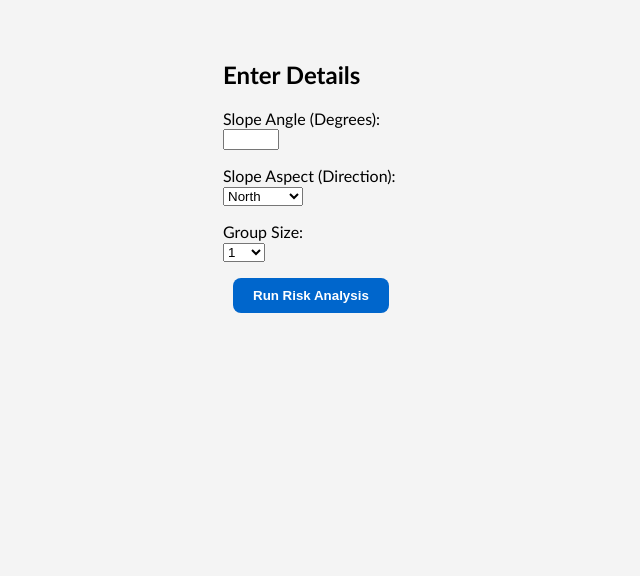
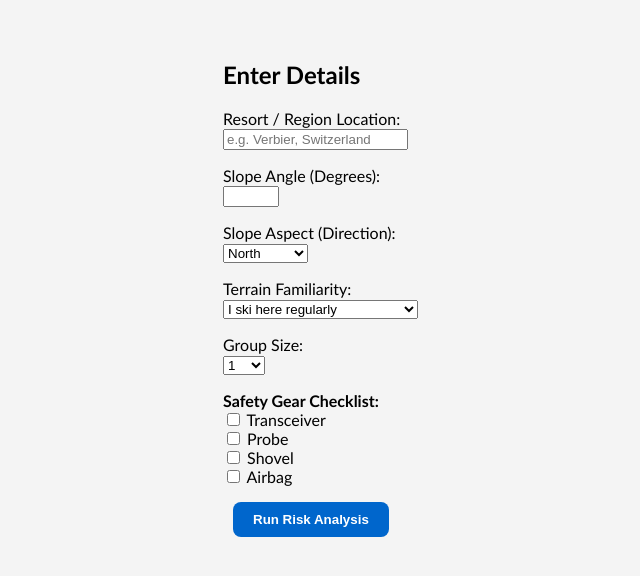
Before and after one commit to jmarty-create/cs27-internal-assessment-link-jmarty, a Flask app: page /evaluate in a window 1280 px wide. Shown: the part 61-637 px from the top of the page, without its empty margins (167-807 px from the left). Run offline with Flask 3, Linux system fonts and the light colour scheme.

Commit message:
I now have results.html and am linking the evaluation file and making it possible for the different outputs of the evaluation function to be sent back to html passing by app.py.

```diff
--- a/app.py
+++ b/app.py
@@ -1,4 +1,5 @@
-from flask import Flask, render_template
+from flask import Flask, render_template, request
+from evaluation import calculate_risk
 
 app = Flask(__name__)
 @app.route('/')
@@ -11,5 +12,14 @@ def evaluate():
     return render_template('evaluate.html')
 
 
+@app.route('/calculate', methods=['POST'])
+def calculate():
+   # here flask takes everything the user typed or selected in <form> using request.form
+   verdict, color, risk_score, eaws_danger, reason = calculate_risk(request.form)
+
+
+   # render_template fills the html variables from the results and equates them to the python variable(left of equals is html and right is python that was calculated)
+   return render_template('results.html',verdict=verdict,color=color,score=risk_score,eaws=eaws_danger,reason=reason)
+
 if __name__ == '__main__':
     app.run(debug=True)
--- a/templates/evaluate.html
+++ b/templates/evaluate.html
@@ -1,7 +1,7 @@
 <!DOCTYPE html>
 <html>
 <head>
-    <title>SlopeGuard Assessment</title>
+    <title>SlopeGuard - Assessment</title>
     <link rel="stylesheet" href="{{ url_for('static', filename='style.css') }}">
 </head>
 <body>
@@ -20,23 +20,41 @@
         <h2>Enter Details</h2>
 
         <form action="/calculate" method="POST">
+            <p>
+                <label>Resort / Region Location:</label><br>
+                <input type="text" name="location" placeholder="e.g. Verbier, Switzerland" required>
+            </p>
 
             <p>
                 <label>Slope Angle (Degrees):</label><br>
                 <input type="number" name="slope_angle" min="0" max="90" required>
                 <!-- the required essentially checks if the field is left empty and shows an error message-->
             </p>
-            <!-- drop down for the slope aspect-->
+            <!-- drop down for the slope aspect might remove the ordinal directions later and just leave cardinal-->
             <p>
                 <label>Slope Aspect (Direction):</label><br>
                 <select name="slope_aspect">
                     <option value="N">North</option>
                     <option value="NE">Northeast</option>
                     <option value="E">East</option>
+                    <option value="SE">Southeast</option>
                     <option value="S">South</option>
+                    <option value="SW">Southwest</option>
                     <option value="W">West</option>
+                    <option value="NW">Northwest</option>
                 </select>
             </p>
+
+            <p>
+                <!-- including this in for now but might take out am unsure yet-->
+                <label>Terrain Familiarity:</label><br>
+                <select name="familiarity">
+                    <option value="regular">I ski here regularly</option>
+                    <option value="sometimes">I have skied here a few times</option>
+                    <option value="first_time">First time skiing this area</option>
+                </select>
+            </p>
+
             <p>
                 <!-- drop down for the group size-->
                 <label>Group Size:</label><br>
@@ -47,6 +65,14 @@
                     <option value="5+">5+</option>
                 </select>
             </p>
+            <!-- using a checklist format-->
+            <p>
+                <label><b>Safety Gear Checklist:</b></label><br>
+                <input type="checkbox" name="gear_transceiver" value="yes"> Transceiver<br>
+                <input type="checkbox" name="gear_probe" value="yes"> Probe<br>
+                <input type="checkbox" name="gear_shovel" value="yes"> Shovel<br>
+                <input type="checkbox" name="gear_airbag" value="yes"> Airbag
+            </p>
             <button type="submit" class="btn-primary" style="border:none; cursor:pointer;">Run Risk Analysis</button>
         </form>
     </main>
```
Also changed, not shown: evaluation.py (+13 -0 lines), templates/results.html (added, +19 -0 lines).
